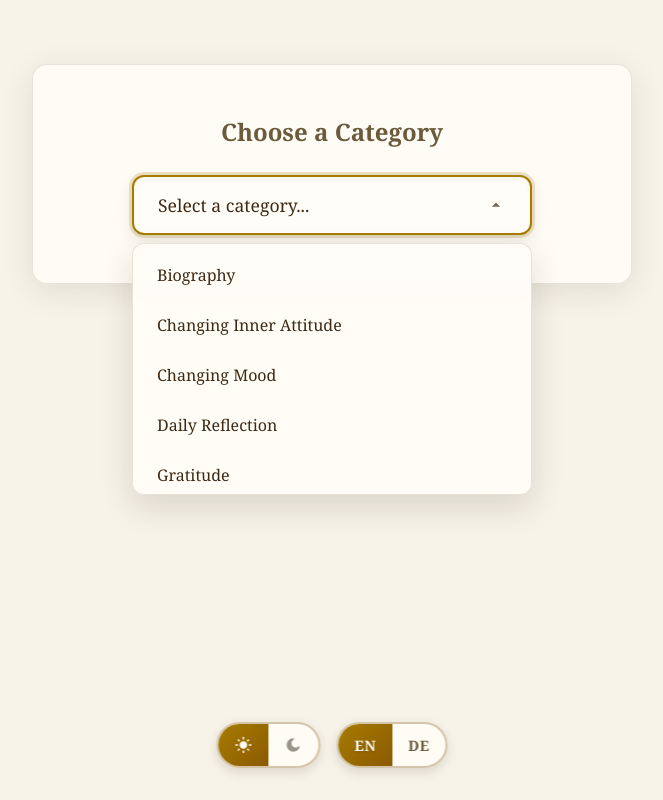
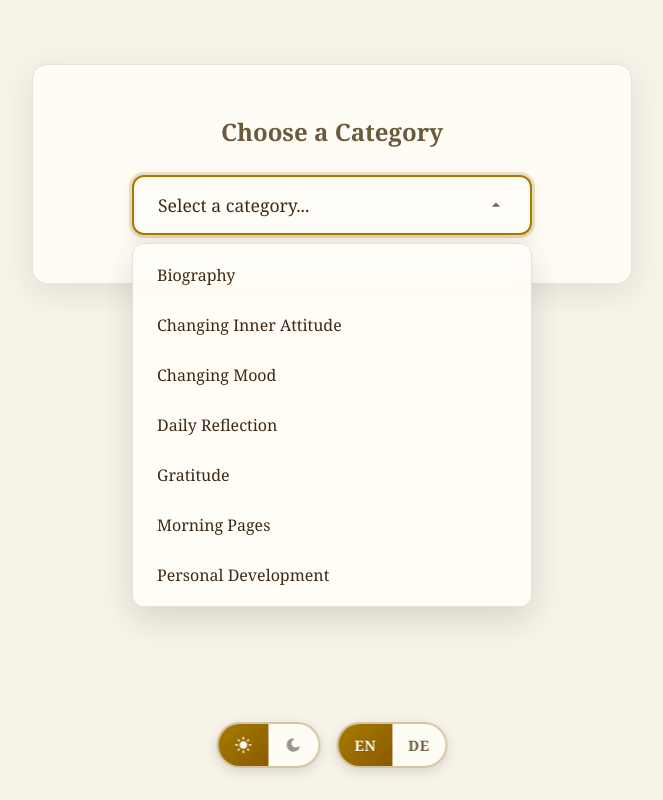
Before and after one commit to BastiTee/journal-prompts, a website built with Vite: page index.html in a window 1280 px wide. Both pictures are taken after a click on the button "Select a category...". Shown: the whole page, without its empty margins (308-971 px from the left). Built offline with nearby package versions, Linux system fonts and the light colour scheme.

Commit message:
Make scrollable long enough

```diff
--- a/src/styles.css
+++ b/src/styles.css
@@ -227,7 +227,7 @@ main {
   visibility: hidden;
   transform: translateY(-10px);
   transition: all 0.3s ease;
-  max-height: 300px;
+  max-height: 500px;
   overflow: hidden;
 }
 
@@ -239,7 +239,7 @@ main {
 
 .dropdown-content {
   padding: 0.5rem;
-  max-height: 250px;
+  max-height: 450px;
   overflow-y: auto;
 }
 
```
